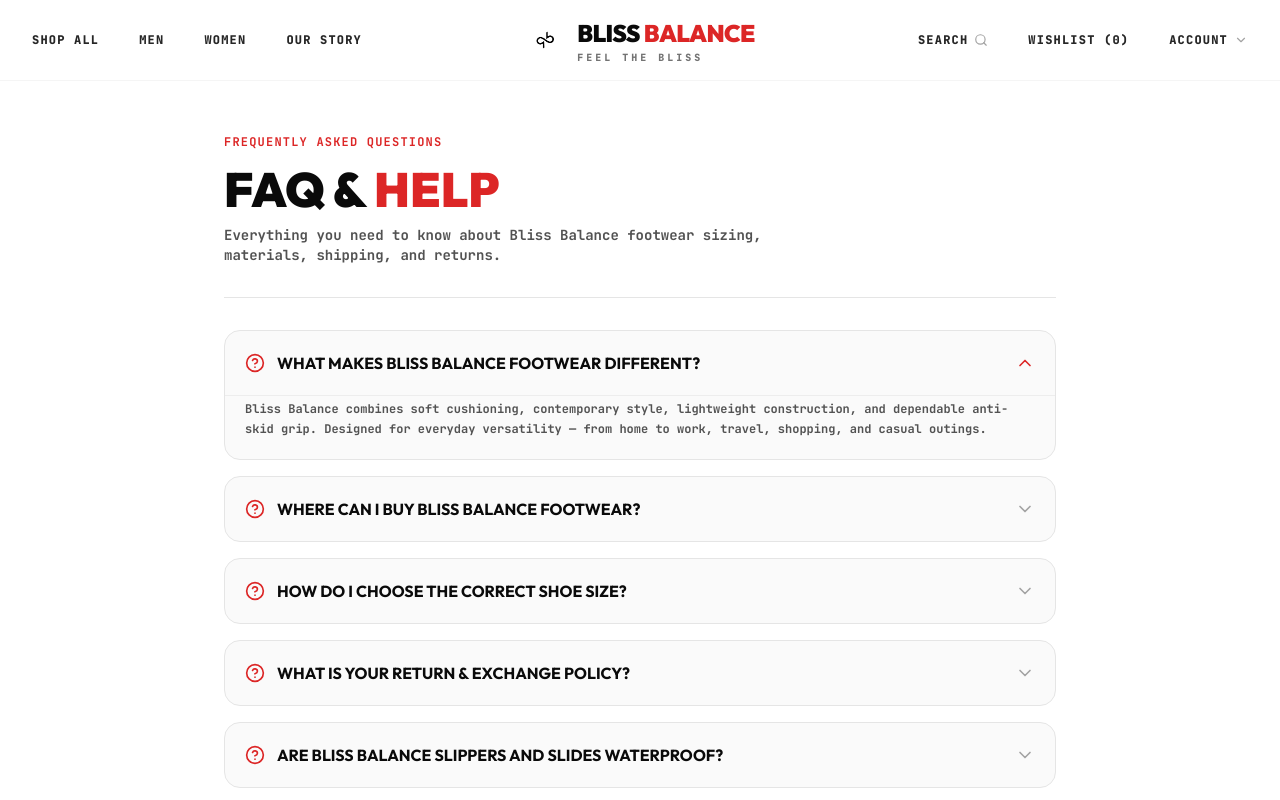
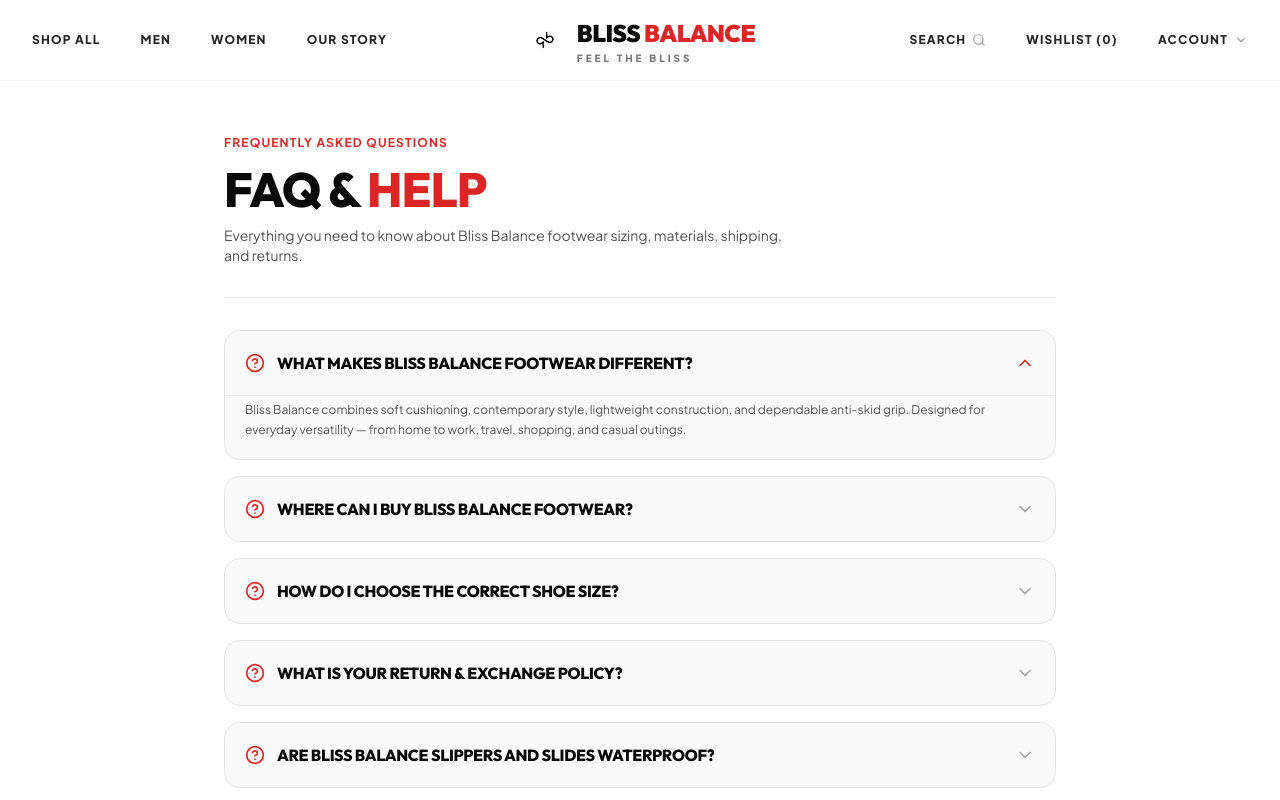
Before and after one commit to BhaveshBasrani/Bliss-Balance, a Next.js app: page /faq in a window 1280 px wide. Shown: the top 800 px of the page. Built offline with nearby package versions, Linux system fonts and the light colour scheme; no server answers.

Commit message:
feat: implement root layout with SEO metadata, custom typography, and schema markup

```diff
--- a/src/app/globals.css
+++ b/src/app/globals.css
@@ -31,11 +31,24 @@
 }
 
 .font-heading {
+  font-family: var(--font-outfit), var(--font-jakarta), sans-serif;
+  letter-spacing: -0.02em;
+  font-weight: 800;
+}
+
+.font-editorial {
+  font-family: var(--font-serif-luxury), Georgia, serif;
+  letter-spacing: -0.01em;
+}
+
+.font-display {
   font-family: var(--font-outfit), sans-serif;
+  letter-spacing: -0.03em;
+  font-weight: 900;
 }
 
 .font-mono {
-  font-family: var(--font-mono-custom), var(--font-inter), monospace;
+  font-family: var(--font-jakarta), -apple-system, BlinkMacSystemFont, 'Segoe UI', Roboto, sans-serif;
 }
 
 /* Official Google reCAPTCHA v3 Floating Blue Badge */
--- a/src/app/layout.tsx
+++ b/src/app/layout.tsx
@@ -1,7 +1,21 @@
 import type { Metadata } from 'next';
 import Script from 'next/script';
-import { Outfit, JetBrains_Mono, Inter } from 'next/font/google';
+import { Syne, Plus_Jakarta_Sans, Outfit, Cormorant_Garamond } from 'next/font/google';
 import './globals.css';
+
+const syne = Syne({
+  subsets: ['latin'],
+  weight: ['700', '800'],
+  variable: '--font-syne',
+  display: 'swap',
+});
+
+const jakarta = Plus_Jakarta_Sans({
+  subsets: ['latin'],
+  weight: ['400', '500', '600', '700', '800'],
+  variable: '--font-jakarta',
+  display: 'swap',
+});
 
 const outfit = Outfit({
   subsets: ['latin'],
@@ -10,17 +24,10 @@ const outfit = Outfit({
   display: 'swap',
 });
 
-const jetbrains = JetBrains_Mono({
+const cormorant = Cormorant_Garamond({
   subsets: ['latin'],
-  weight: ['700', '800'],
-  variable: '--font-mono-custom',
-  display: 'swap',
-});
-
-const inter = Inter({
-  subsets: ['latin'],
-  weight: ['400', '500', '600', '700', '800'],
-  variable: '--font-inter',
+  weight: ['600', '700'],
+  variable: '--font-serif-luxury',
   display: 'swap',
 });
 
@@ -116,6 +123,7 @@ export const metadata: Metadata = {
   robots: {
     index: true,
     follow: true,
+    nocache: false,
     googleBot: {
       index: true,
       follow: true,
@@ -123,6 +131,10 @@ export const metadata: Metadata = {
       'max-image-preview': 'large',
       'max-snippet': -1,
     },
+  },
+  other: {
+    bingbot: 'index, follow, max-snippet:-1, max-image-preview:large, max-video-preview:-1',
+    msnbot: 'index, follow, max-snippet:-1, max-image-preview:large, max-video-preview:-1',
   },
 };
 
@@ -283,7 +295,7 @@ export default function RootLayout({
   };
 
   return (
-    <html lang="en" className={`${outfit.variable} ${jetbrains.variable} ${inter.variable}`} suppressHydrationWarning>
+    <html lang="en" className={`${syne.variable} ${jakarta.variable} ${outfit.variable} ${cormorant.variable}`} suppressHydrationWarning>
       <head>
         <link rel="icon" type="image/x-icon" href="/favicon.ico" />
         <link rel="icon" type="image/png" sizes="32x32" href="/favicon.png" />
--- a/src/components/HeroSection.tsx
+++ b/src/components/HeroSection.tsx
@@ -78,7 +78,7 @@ export const HeroSection: React.FC<HeroSectionProps> = ({ settings }) => {
 
         {/* Single Unified Content Block */}
         <div className="relative z-20 max-w-7xl mx-auto px-6 lg:px-8 w-full sm:h-full sm:min-h-[640px] lg:min-h-[720px] flex items-center py-6 sm:py-16">
-          <div className="max-w-lg lg:max-w-xl space-y-4 sm:space-y-5 font-mono">
+          <div className="max-w-md lg:max-w-lg space-y-4 sm:space-y-5 font-mono">
 
             {/* Dynamic Badge */}
             <div className="inline-flex items-center px-3.5 py-1 sm:px-4 sm:py-1.5 rounded-full bg-black/85 backdrop-blur-xs border border-red-600/80 text-white text-[9px] sm:text-xs font-mono font-black tracking-widest uppercase">
@@ -86,7 +86,7 @@ export const HeroSection: React.FC<HeroSectionProps> = ({ settings }) => {
             </div>
 
             {/* Dynamic Title - Single H1 Tag */}
-            <h1 className="font-heading text-3xl sm:text-5xl lg:text-6xl font-black uppercase tracking-tighter text-white leading-tight sm:leading-[0.95] sm:[text-shadow:_0_2px_12px_rgb(0_0_0_/_95%)]">
+            <h1 className="font-heading text-3xl sm:text-4xl lg:text-5xl font-black uppercase tracking-tight text-white leading-[1.05] sm:leading-[1.02] sm:[text-shadow:_0_2px_12px_rgb(0_0_0_/_95%)]">
               {activeSlide.titleText || 'BLISS BALANCE® — BUILT FOR THE ONES BALANCING LIFE.'}
             </h1>
 
```
